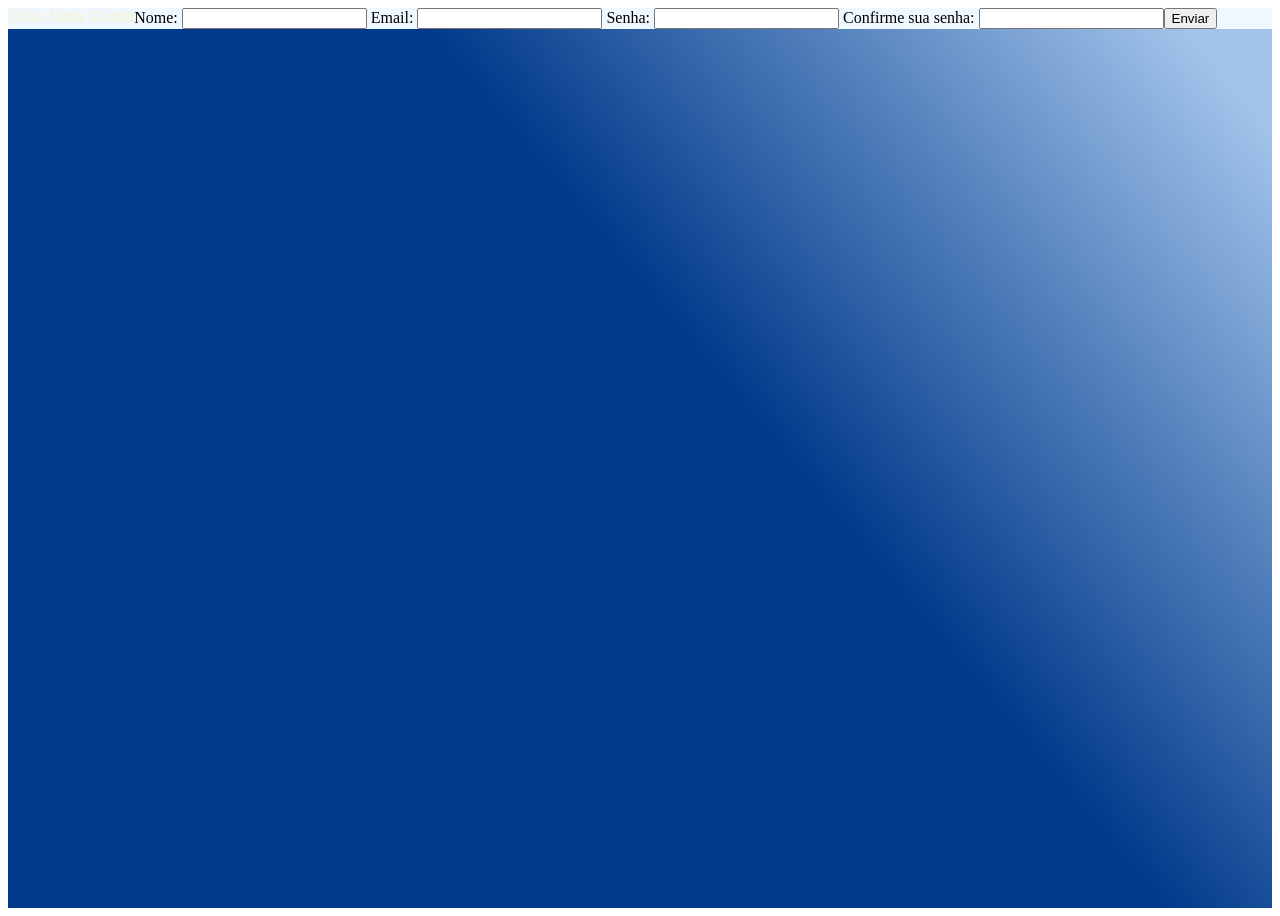
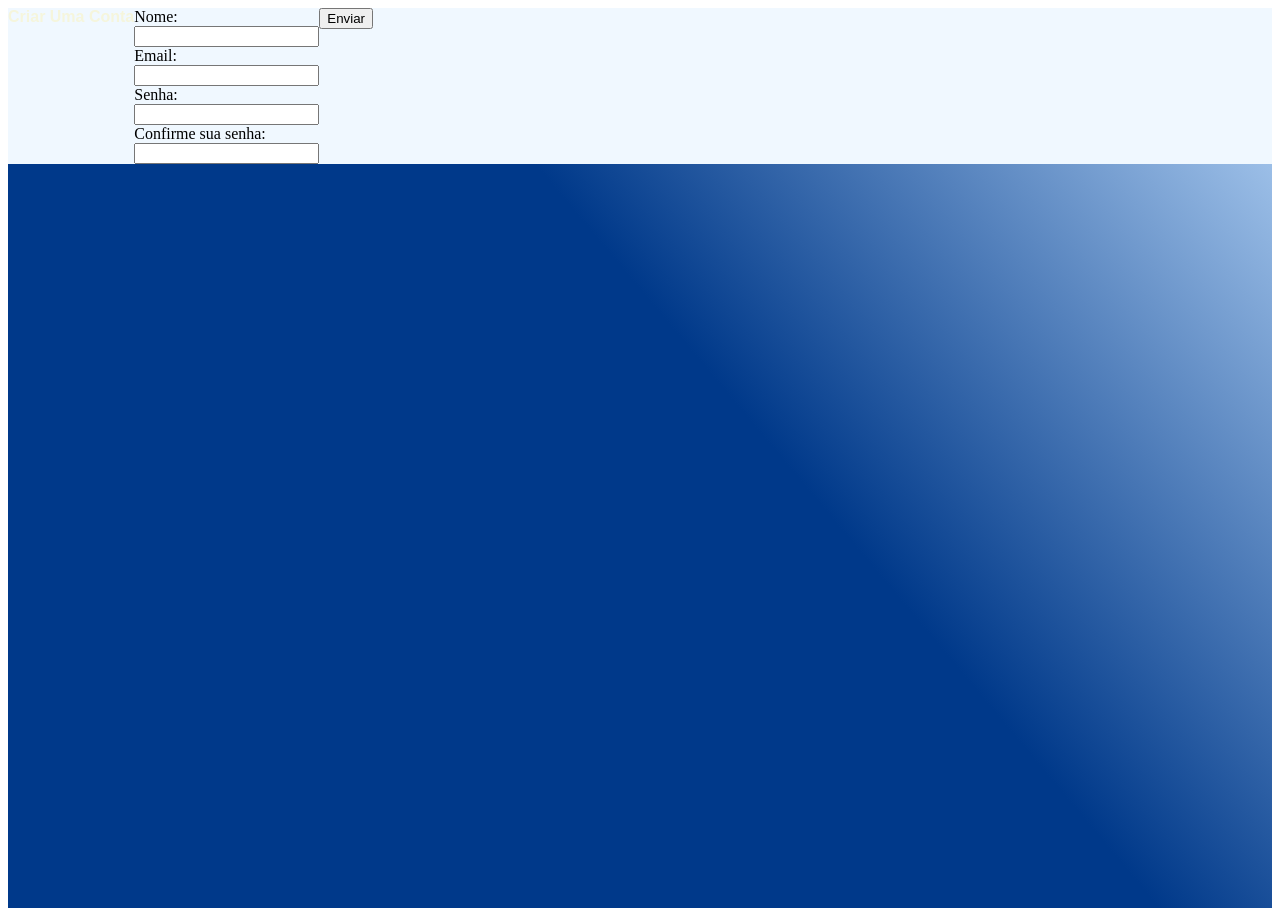
Before and after one commit to berrylice07/aula01, a plain HTML site: page index.html in a window 1280 px wide. Drawn offline with Linux system fonts and the light colour scheme.

Commit message:
Update index.html

```diff
--- a/index.html
+++ b/index.html
@@ -18,18 +18,23 @@
         <div class="box">
             <div class="titulo"> Criar Uma Conta </div>
             <div class="labels">
-                <label for="nome">Nome:</label>
-                <input type="text" id="nome">
+                <div>
+                    <label for="nome">Nome:</label> <br>
+                    <input type="text" id="nome" required>
+                </div>
 
-
-                <label for="nome">Email:</label>
-                <input type="text" id="email">
-
-                <label for="nome">Senha:</label>
-                <input type="text" id="pass">
-
-                <label for="nome">Confirme sua senha:</label>
-                <input type="text" id="password">
+                <div>
+                    <label for="nome">Email:</label> <br>
+                    <input type="text" id="email" required>
+                </div>
+                <div>
+                    <label for="nome">Senha:</label> <br>
+                    <input type="text" id="pass" required>
+                </div>
+                <div>
+                    <label for="nome">Confirme sua senha:</label> <br>
+                    <input type="text" id="password" required>
+                </div>
 
             </div>
 
```
